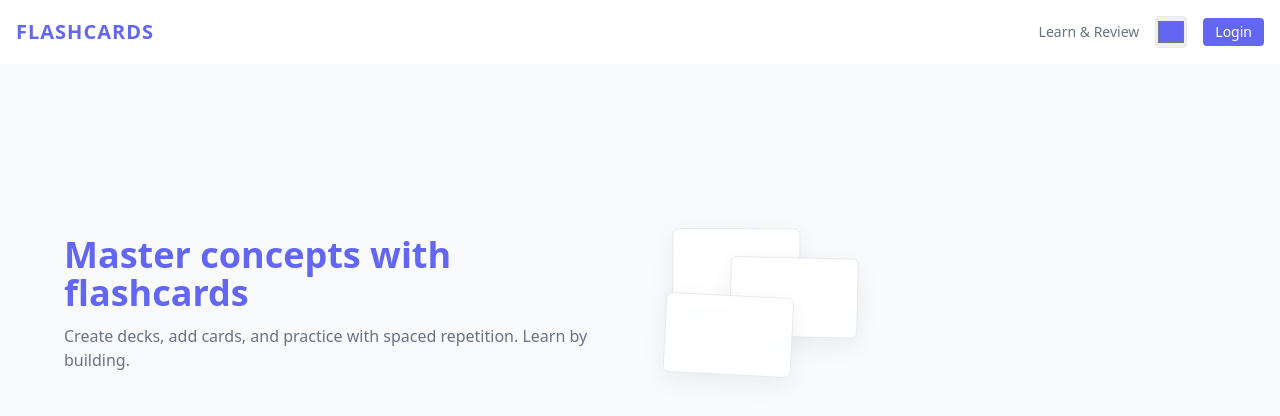
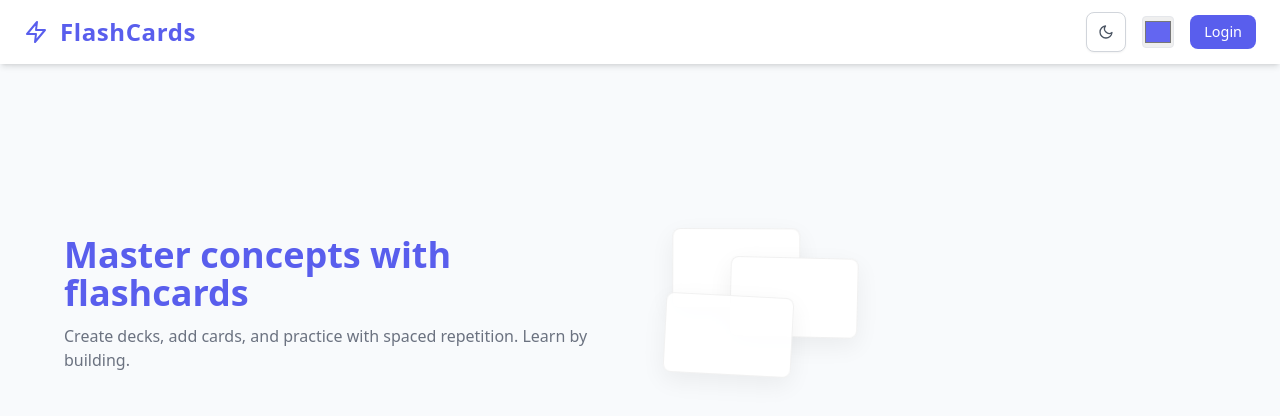
Before and after one commit to jaikhanna1996/flashcards-mern, a React (Vite) app in the folder frontend/: page / in a window 1280 px wide. Shown: the top 416 px of the page. Built offline with nearby package versions, Linux system fonts and the light colour scheme; no server answers.

Commit message:
almost done with css

```diff
--- /dev/null
+++ b/frontend/src/components/ThemeToggle.tsx
@@ -0,0 +1,58 @@
+import React, { useEffect, useState } from 'react';
+import { FiSun, FiMoon } from 'react-icons/fi';
+
+const THEME_STORAGE_KEY = 'fc_theme';
+
+export default function ThemeToggle() {
+  const [isDark, setIsDark] = useState(false);
+
+  useEffect(() => {
+    // Check localStorage for saved theme preference
+    const savedTheme = localStorage.getItem(THEME_STORAGE_KEY);
+    if (savedTheme) {
+      const darkMode = savedTheme === 'dark';
+      setIsDark(darkMode);
+      document.documentElement.setAttribute('data-theme', darkMode ? 'dark' : 'light');
+    } else {
+      // Default to light theme
+      document.documentElement.setAttribute('data-theme', 'light');
+    }
+  }, []);
+
+  const toggleTheme = () => {
+    const newTheme = !isDark;
+    setIsDark(newTheme);
+
+    // Apply theme to document
+    document.documentElement.setAttribute('data-theme', newTheme ? 'dark' : 'light');
+
+    // Save to localStorage
+    try {
+      localStorage.setItem(THEME_STORAGE_KEY, newTheme ? 'dark' : 'light');
+    } catch {}
+
+    // Dispatch custom event for other components that might need to know
+    window.dispatchEvent(
+      new CustomEvent('fc:theme-changed', { detail: { theme: newTheme ? 'dark' : 'light' } })
+    );
+  };
+
+  return (
+    <button
+      onClick={toggleTheme}
+      aria-label={`Switch to ${isDark ? 'light' : 'dark'} theme`}
+      className="
+        w-10 h-10 rounded-lg border border-gray-300 dark:border-gray-600
+        bg-white dark:bg-gray-800 hover:bg-gray-50 dark:hover:bg-gray-700
+        flex items-center justify-center transition-all duration-200
+        shadow-sm hover:shadow-md
+      "
+    >
+      {isDark ? (
+        <FiSun className="w-4 h-4 text-yellow-500" />
+      ) : (
+        <FiMoon className="w-4 h-4 text-gray-600" />
+      )}
+    </button>
+  );
+}
--- a/frontend/src/components/layout/NavBar.css
+++ b/frontend/src/components/layout/NavBar.css
@@ -1,25 +1,30 @@
+.nav-btn {
+  padding: 6px 14px;
+  font-size: 0.9rem;
+  border-radius: 8px;
+  transition: 0.2s ease;
+  font-weight: 500;
+}
 
-.nav-login-btn {
-  background-color: var(--accent);
+/* LOGIN BUTTON */
+.nav-login {
+  background: var(--accent);
   color: var(--accent-foreground);
   border: none;
 }
 
-.nav-logout-btn {
-  background-color: var(--accent);
-  color: var(--accent-foreground);
+.nav-login:hover {
+  filter: brightness(1.05);
+}
+
+/* LOGOUT BUTTON */
+.nav-logout {
+  background: transparent;
+  color: var(--accent);
   border: 1px solid var(--accent);
 }
 
-.nav-login-btn:hover,
-.nav-login-btn:focus {
-  filter: brightness(0.95);
-  outline: none;
-}
-
-.nav-logout-btn:hover,
-.nav-logout-btn:focus {
+.nav-logout:hover {
   background: var(--accent);
   color: var(--accent-foreground);
-  outline: none;
 }
--- a/frontend/src/components/layout/NavBar.tsx
+++ b/frontend/src/components/layout/NavBar.tsx
@@ -1,6 +1,8 @@
 import React from "react";
 import ThemePicker from "../ThemePicker";
+import ThemeToggle from "../ThemeToggle";
 import "./NavBar.css";
+import { FiZap } from "react-icons/fi"; // icon for brand
 
 type Props = {
   isAuthenticated?: boolean;
@@ -14,20 +16,32 @@ export default function NavBar({
   onAuthOpen,
 }: Props) {
   return (
-    <nav className="w-full bg-[color:var(--surface)] shadow p-4 flex items-center justify-between">
-      <div className="flex items-center gap-4">
-        <div className="text-xl font-black tracking-wider text-[color:var(--accent)]">
-          FLASHCARDS
+    <nav className="
+      w-full
+      bg-[color:var(--surface)]
+      shadow-md
+      px-6 py-3
+      flex items-center justify-between
+      backdrop-blur-sm
+    ">
+      {/* Left section */}
+      <div className="flex items-center gap-3">
+        <FiZap className="text-[color:var(--accent)] w-6 h-6" />
+
+        <div className="text-2xl font-extrabold tracking-wide text-[color:var(--accent)]">
+          FlashCards
         </div>
       </div>
 
+      {/* Right section */}
       <div className="flex items-center gap-4">
-        <div className="hidden sm:block text-sm muted">Learn & Review</div>
+        <ThemeToggle />
         <ThemePicker />
+
         {!isAuthenticated ? (
           <button
             onClick={() => onAuthOpen?.("login")}
-            className="px-3 py-1 rounded text-sm nav-login-btn"
+            className="nav-btn nav-login"
             type="button"
           >
             Login
@@ -35,7 +49,7 @@ export default function NavBar({
         ) : (
           <button
             onClick={onLogout}
-            className="px-3 py-1 rounded text-sm nav-logout-btn"
+            className="nav-btn nav-logout"
             type="button"
           >
             Logout
--- a/frontend/src/index.css
+++ b/frontend/src/index.css
@@ -8,7 +8,7 @@
   --surface: #ffffff;
   --text: #0f172a;
   --muted: #6b7280;
-  --accent: #6366f1; /* default accent */
+  --accent: rgb(89, 94, 237); /* default accent */
   --accent-foreground: #ffffff;
 }
 
@@ -27,4 +27,35 @@
   color: var(--muted);
 }
 
+/* Custom Scrollbar Styling */
+::-webkit-scrollbar {
+  width: 8px;
+  height: 8px;
+}
+
+::-webkit-scrollbar-track {
+  background: var(--bg);
+  border-radius: 4px;
+}
+
+::-webkit-scrollbar-thumb {
+  background: var(--muted);
+  border-radius: 4px;
+  transition: background-color 0.2s ease;
+}
+
+::-webkit-scrollbar-thumb:hover {
+  background: var(--accent);
+}
+
+::-webkit-scrollbar-corner {
+  background: var(--bg);
+}
+
+/* Firefox scrollbar */
+* {
+  scrollbar-width: thin;
+  scrollbar-color: var(--muted) var(--bg);
+}
+
 /* ...existing global helpers (no animations here) ... */
--- a/frontend/src/pages/Dashboard.tsx
+++ b/frontend/src/pages/Dashboard.tsx
@@ -135,11 +135,10 @@ export default function Dashboard() {
             {deckDesc(d) || (d.type === "default" ? "Default deck" : "Your deck")}
           </div>
         </div>
-              <div className="text-sm text-[color:var(--accent)]">
+        <div className="text-sm text-[color:var(--accent)] whitespace-nowrap">
           {deckDue(d)} due
         </div>
       </div>
-
       <div className="flex gap-2 items-center">
         {d.type !== "default" && (
           <>
@@ -163,7 +162,7 @@ export default function Dashboard() {
         )}
         <Link
           to={`/deck/${d.id || d._id}`}
-                className="ml-auto btn btn-primary"
+          className={`btn btn-primary ${d.type === "default" ? "" : "ml-auto"}`}
         >
           Study
         </Link>
--- a/frontend/src/pages/DeckDetail.css
+++ b/frontend/src/pages/DeckDetail.css
@@ -97,23 +97,7 @@
 }
 
 /* Cards Sidebar */
-.cards-sidebar {
-  background-color: var(--surface);
-  border-radius: 0.5rem;
-  padding: 1rem;
-  border: 1px solid #e5e7eb;
-  display: flex;
-  flex-direction: column;
-  overflow: hidden; /* FIX */
-}
 
-.cards-sidebar h3 {
-  font-size: 1rem;
-  font-weight: 600;
-  margin-bottom: 0.75rem;
-  color: var(--text);
-  flex-shrink: 0;
-}
 
 /* LIST should scroll */
 .cards-list {
@@ -121,30 +105,13 @@
   flex-direction: column;
   gap: 0.5rem;
   overflow-y: auto;   /* FIX */
+  overflow-x: hidden; /* Hide horizontal scrollbar */
   flex: 1;            /* FIX */
-  padding-right: 4px; /* nice scrollbar spacing */
+  padding-right: 8px; /* Space for scrollbar */
 }
 
-.card-item {
-  padding: 0.75rem;
-  border-radius: 0.375rem;
-  border: 1px solid #e5e7eb;
-  background-color: white;
-  cursor: pointer;
-  transition: all 0.2s;
-}
 
-.card-item:hover {
-  border-color: var(--accent);
-  background-color: var(--accent);
-  color: var(--accent-foreground);
-}
 
-.card-item.active {
-  border-color: var(--accent);
-  background-color: var(--accent);
-  color: var(--accent-foreground);
-}
 
 .card-preview {
   display: flex;
@@ -196,7 +163,7 @@
 .card-viewer {
   background-color: var(--surface);
   border-radius: 0.5rem;
-  border: 1px solid #e5e7eb;
+  border: 1px solid var(--muted);
   display: flex;
   align-items: center;
   justify-content: center;
@@ -220,12 +187,14 @@
   width: 100%;
   max-width: 400px;
   height: 250px;
-  background-color: white;
+  background-color: var(--surface);
   border-radius: 0.75rem;
   box-shadow: 0 10px 25px -5px rgba(0, 0, 0, 0.1);
   position: relative;
   transform-style: preserve-3d;
   transition: transform 0.6s;
+  border: 2px solid;
+  border-color: var(--accent);
 }
 
 .card.flipped {
@@ -270,9 +239,9 @@
 }
 
 .card-details {
-  margin-top: 1rem;
+  /* margin-top: 1rem; */
   padding: 0.75rem;
-  background-color: #f8fafc;
+  background-color: var(--bg);
   border-radius: 0.375rem;
   font-size: 0.875rem;
   color: var(--text);
@@ -305,15 +274,7 @@
   font-size: 1.125rem;
 }
 
-/* Card Actions */
-.card-actions {
-  display: flex;
-  gap: 0.75rem;
-  justify-content: center;
-  margin-top: 1.5rem;
-  padding-top: 1.5rem;
-  border-top: 1px solid #e5e7eb;
-}
+
 
 /* Error State */
 .error-message {
--- a/frontend/src/pages/DeckDetail.tsx
+++ b/frontend/src/pages/DeckDetail.tsx
@@ -290,9 +290,6 @@ export default function DeckDetail() {
             )}
 
             <div className="flex items-center gap-4 mt-2 text-sm">
-              <span className="px-2 py-1 rounded bg-accent/10 text-accent">
-                {deck.type === "default" ? "Default Deck" : "Your Deck"}
-              </span>
               <span className="text-muted">
                 {deck.flashcards?.length || 0} cards
               </span>
@@ -320,11 +317,9 @@ export default function DeckDetail() {
                 key={card._id}
                 onClick={() => handleCardSelect(card)}
                 className={`p-4 bg-surface rounded-lg shadow cursor-pointer transition-all
-                hover:shadow-md overflow-hidden
+                hover:shadow-md overflow-hidden border-l-2
                 ${
-                  selectedCard?._id === card._id
-                    ? "ring-2 ring-accent bg-accent/5"
-                    : ""
+                  selectedCard?._id === card._id ? "border-l-accent bg-accent/5 ring-1 ring-accent/20" : "border-l-transparent hover:border-l-accent/50"
                 }`}
               >
                 <div className="font-medium text-text">
```
Lines whose indentation alone changed are shown as unchanged.
